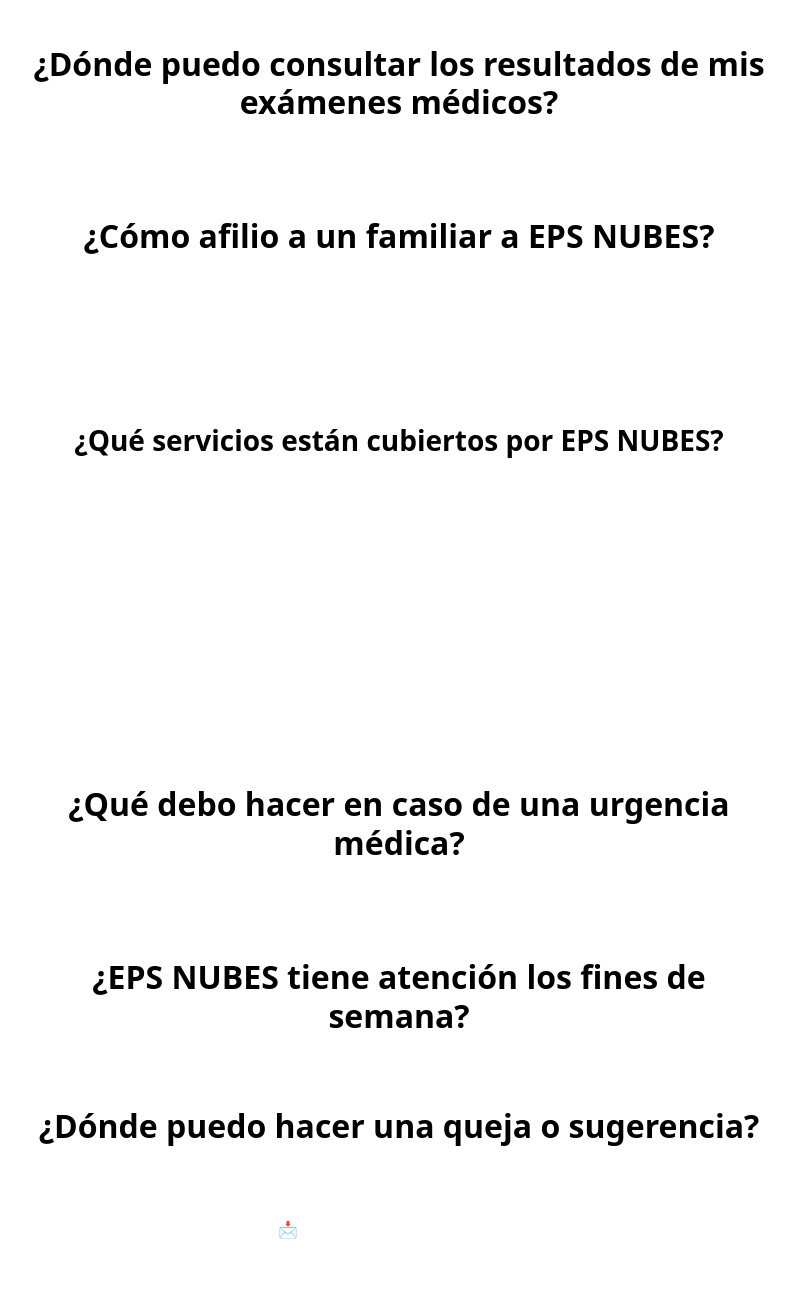
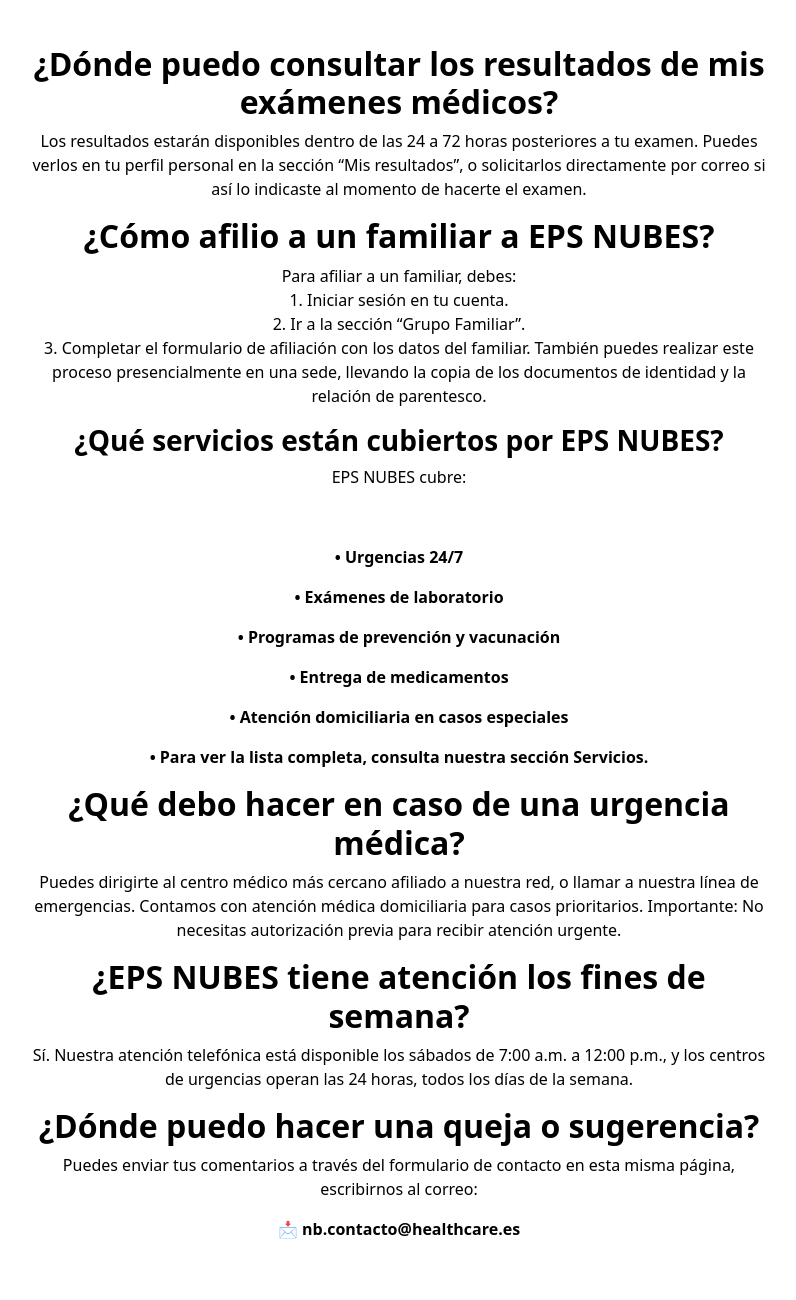
Before and after one commit to juannr1/Fronted_Nubes, a plain HTML site: page redireccion/Dudas.html in a window 1280 px wide. Shown: the part 1000-2300 px from the top of the page, without its empty margins (431-1227 px from the left). Drawn offline with nearby package versions, Linux system fonts and the light colour scheme; files whose address does not match are found by name.

Commit message:
texto blanco ¿?

```diff
--- a/redireccion/Dudas.html
+++ b/redireccion/Dudas.html
@@ -106,7 +106,7 @@
 
 <div class="container text-center mt-5 fw-bold"><h1>PREGUNTAS FRECUENTES</h1></div><br>
 
-<div class="container text-center"><h5>En EPS NUBES nos importa que tengas toda la información clara y accesible. Por eso, aquí reunimos las preguntas más frecuentes que recibimos de nuestros usuarios. Si no encuentras lo que buscas, no dudes en comunicarte con nosotros directamente.🧠✨</h5></div><br>
+<div class="container text-center text-black"><h5>En EPS NUBES nos importa que tengas toda la información clara y accesible. Por eso, aquí reunimos las preguntas más frecuentes que recibimos de nuestros usuarios. Si no encuentras lo que buscas, no dudes en comunicarte con nosotros directamente.🧠✨</h5></div><br>
 
 <div class="container-fluid bg-black text-black pb-5 pt-5 mb-5"></div>
 
@@ -129,7 +129,7 @@
       <div data-bs-spy="scroll" data-bs-smooth-scroll="true" class="scrollspy-example" tabindex="0">
         <h2 id="list-item-1"  class="fw-bold text-black">¿Cómo puedo solicitar una cita médica?</h2></div>
 
-        <p>1. ¿Cómo puedo solicitar una cita médica? Puedes agendar tu cita médica de tres formas: <br> <br>
+        <p class="text-black">1. ¿Cómo puedo solicitar una cita médica? Puedes agendar tu cita médica de tres formas: <br> <br>
 
            • Ingresando a nuestra plataforma y seleccionando <p class="fw-bold"> "Agendar Cita" en tu perfil de usuario. </p>
 
@@ -141,7 +141,7 @@
 
 
         <h2 id="list-item-2" class="fw-bold text-black">¿Qué hago si olvidé mi contraseña para ingresar al portal?</h2>
-        <p>En la pantalla de inicio de sesión encontrarás un enlace que dice <p class="fw-bold"> “¿Olvidaste tu contraseña?”. </p>
+        <p class="text-black">En la pantalla de inicio de sesión encontrarás un enlace que dice <p class="fw-bold"> “¿Olvidaste tu contraseña?”. </p>
 
             Haz clic ahí y sigue los pasos. Te pediremos tu correo electrónico o número de documento
 
@@ -149,13 +149,13 @@
 
 
         <h2 id="list-item-3" class="fw-bold text-black">¿Dónde puedo consultar los resultados de mis exámenes médicos?</h2>
-        <p>Los resultados estarán disponibles dentro de las 24 a 72 horas posteriores a tu examen.
+        <p class="text-black">Los resultados estarán disponibles dentro de las 24 a 72 horas posteriores a tu examen.
             Puedes verlos en tu perfil personal en la sección “Mis resultados”, o solicitarlos directamente
             por correo si así lo indicaste al momento de hacerte el examen.</p>
 
 
         <h2 id="list-item-4" class="fw-bold text-black">¿Cómo afilio a un familiar a EPS NUBES?</h2>
-        <p>Para afiliar a un familiar, debes: <br>
+        <p class="text-black">Para afiliar a un familiar, debes: <br>
 
             1. Iniciar sesión en tu cuenta. <br>
 
@@ -165,19 +165,19 @@
             También puedes realizar este proceso presencialmente en una sede, llevando la copia de los documentos de identidad y la relación de parentesco.</p>
 
             <h3 id="list-item-5" class="fw-bold text-black">¿Qué servicios están cubiertos por EPS NUBES?</h3>
-            <p>EPS NUBES cubre: <p class="fw-bold">
+            <p class="text-black">EPS NUBES cubre: <p class="fw-bold">
 
-                • Citas generales y especializadas </p> <p class="fw-bold">
+                • Citas generales y especializadas </p> <p class="fw-bold text-black">
 
-                • Urgencias 24/7 </p> <p class="fw-bold">
+                • Urgencias 24/7 </p> <p class="fw-bold text-black">
 
-                • Exámenes de laboratorio </p> <p class="fw-bold">
+                • Exámenes de laboratorio </p> <p class="fw-bold text-black">
 
-                • Programas de prevención y vacunación </p> <p class="fw-bold">
+                • Programas de prevención y vacunación </p> <p class="fw-bold text-black">
 
-                • Entrega de medicamentos </p> <p class="fw-bold">
+                • Entrega de medicamentos </p> <p class="fw-bold text-black">
 
-                • Atención domiciliaria en casos especiales </p> <p class="fw-bold">
+                • Atención domiciliaria en casos especiales </p> <p class="fw-bold text-black">
 
                 • Para ver la lista completa, consulta nuestra sección Servicios. </p>
 
@@ -185,18 +185,18 @@
 
 
                 <h2 id="list-item-6" class="fw-bold text-black">¿Qué debo hacer en caso de una urgencia médica?</h2>
-                <p>Puedes dirigirte al centro médico más cercano afiliado a nuestra red, o llamar a nuestra línea de emergencias. Contamos con atención médica domiciliaria para casos prioritarios.
+                <p class="text-black">Puedes dirigirte al centro médico más cercano afiliado a nuestra red, o llamar a nuestra línea de emergencias. Contamos con atención médica domiciliaria para casos prioritarios.
                     Importante: No necesitas autorización previa para recibir atención urgente.</p>
 
 
 
                     <h2 id="list-item-7" class="fw-bold text-black">¿EPS NUBES tiene atención los fines de semana?</h2>
-                    <p>Sí. Nuestra atención telefónica está disponible los sábados de 7:00 a.m. a 12:00 p.m., y los centros de urgencias operan las 24 horas, todos los días de la semana.</p>
+                    <p class="text-black">Sí. Nuestra atención telefónica está disponible los sábados de 7:00 a.m. a 12:00 p.m., y los centros de urgencias operan las 24 horas, todos los días de la semana.</p>
 
 
                         <h2 id="list-item-8" class="fw-bold text-black">¿Dónde puedo hacer una queja o sugerencia?</h2>
-                        <p>Puedes enviar tus comentarios a través del formulario de contacto en esta misma página, escribirnos al correo: <br>
-                            <p class="fw-bold"> 📩 nb.contacto@healthcare.es </p>
+                        <p class="text-black">Puedes enviar tus comentarios a través del formulario de contacto en esta misma página, escribirnos al correo: <br>
+                            <p class="fw-bold text-black"> 📩 nb.contacto@healthcare.es </p>
                             O llamarnos directamente. Tus opiniones nos ayudan a mejorar continuamente.</p> <br>
 
 
```
